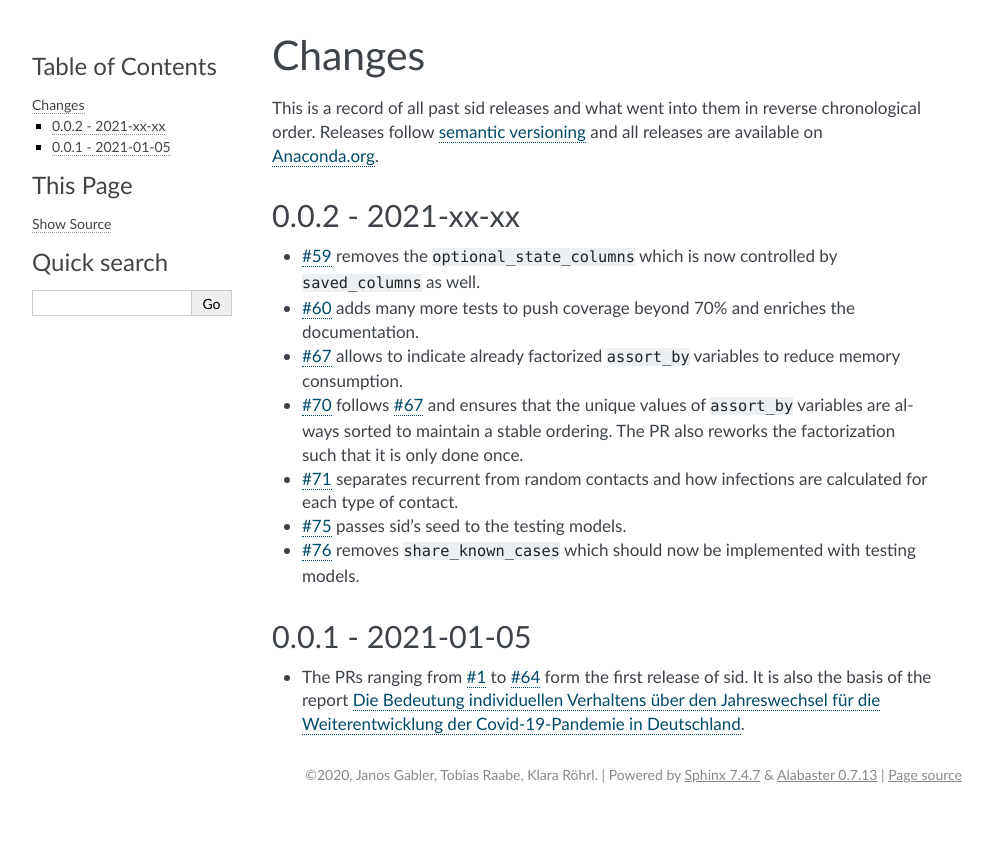
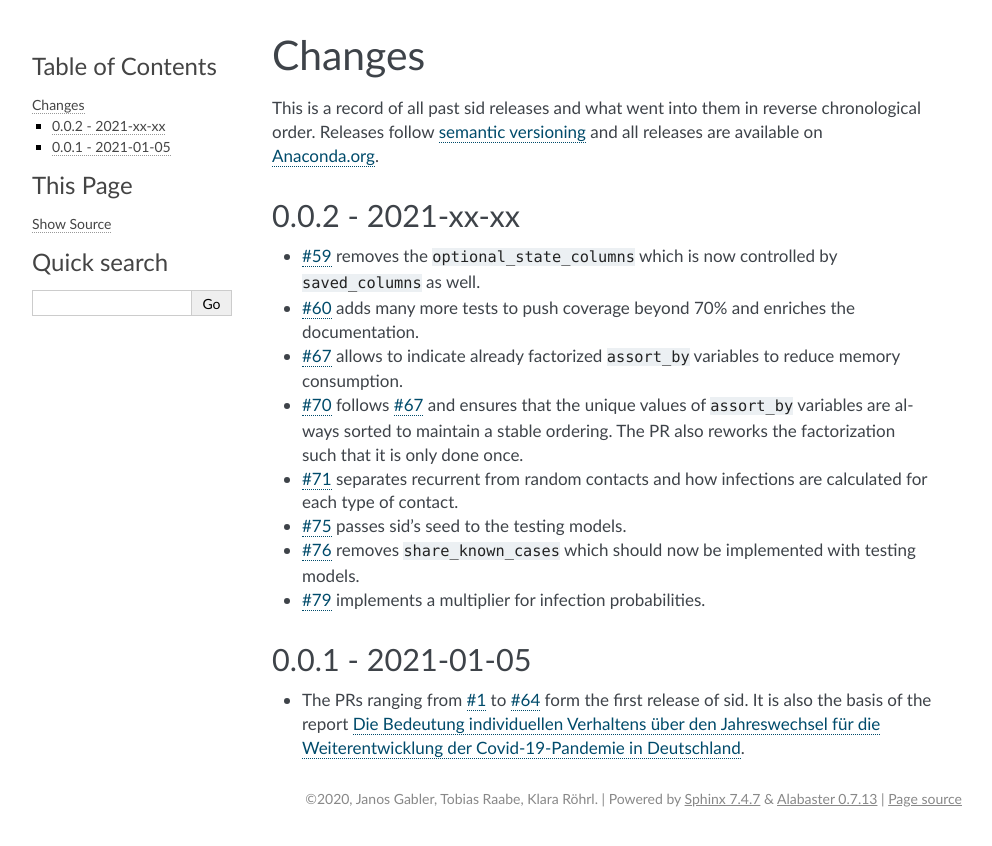
Before and after one commit to covid-19-impact-lab/sid, a Sphinx documentation site: the page built from docs/source/changes.rst, in a window 1280 px wide. Shown: the top 846 px of the page, without its empty margins (148-1140 px from the left). Built offline with Sphinx 7.4.7, drawn with Linux system fonts in a browser that asks for light colours; pages that are not in the unit, such as notebooks, are missing from menus.

Commit message:
Add to changes.

```diff
--- a/docs/source/changes.rst
+++ b/docs/source/changes.rst
@@ -24,6 +24,7 @@ all releases are available on `Anaconda.org
 - :gh:`75` passes sid's seed to the testing models.
 - :gh:`76` removes ``share_known_cases`` which should now be implemented with testing
   models.
+- :gh:`79` implements a multiplier for infection probabilities.
 
 
 0.0.1 - 2021-01-05
```
